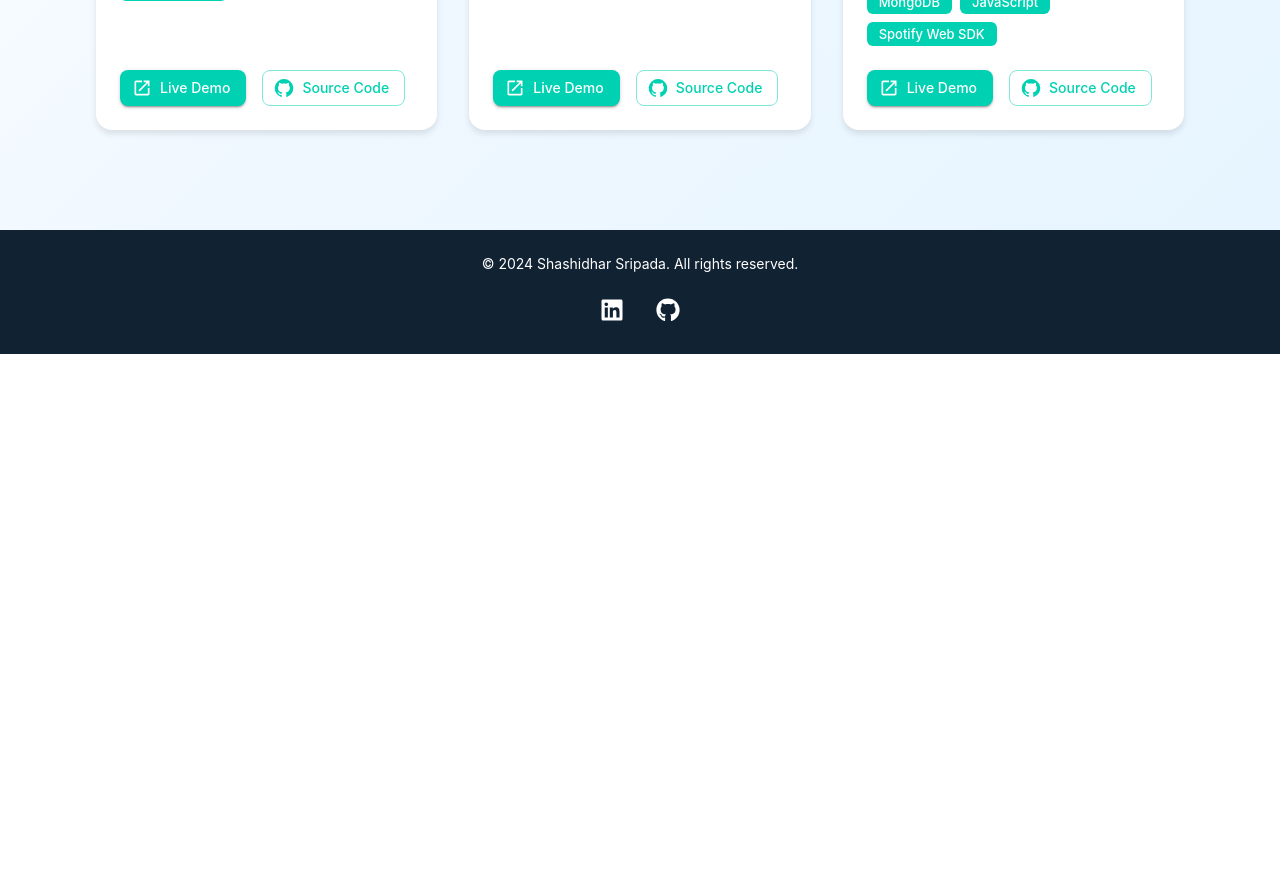
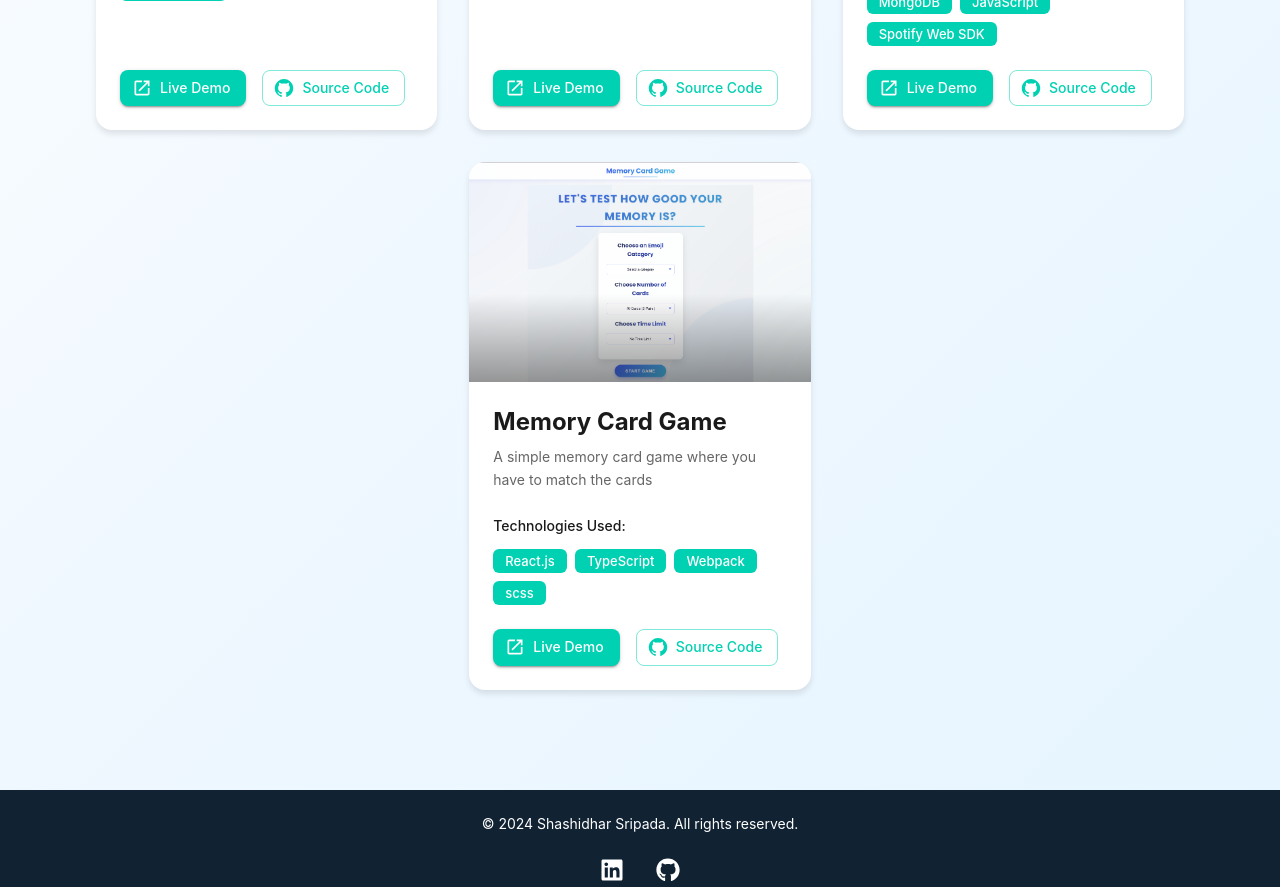
Before and after one commit to mrrobot1795/my-portfolio, a Next.js app: page /projects in a window 1280 px wide. Shown: the part 740-1627 px from the top of the page. Before the commit the page ends 1094 px from the top, so only its background shows below. Built offline with nearby package versions, Linux system fonts and the light colour scheme.

Commit message:
Added a new project

```diff
--- a/app/projects/page.tsx
+++ b/app/projects/page.tsx
@@ -62,6 +62,19 @@ const projects = [
       "MongoDB",
       "JavaScript",
       "Spotify Web SDK",
+    ],
+  },
+  {
+    title: "Memory Card Game",
+    description: "A simple memory card game where you have to match the cards",
+    link: "https://memory-card-game-mrrobot.vercel.app/",
+    image: "/images/project-memory-card-game.png",
+    github: "https://github.com/mrrobot1795/memory-card-game",
+    technologies: [
+      "React.js",
+      "TypeScript",
+      "Webpack",
+      "scss",
     ],
   },
 ];
```
Also changed, not shown: public/images/project-memory-card-game.png (added), public/images/project-portfolio.png.
